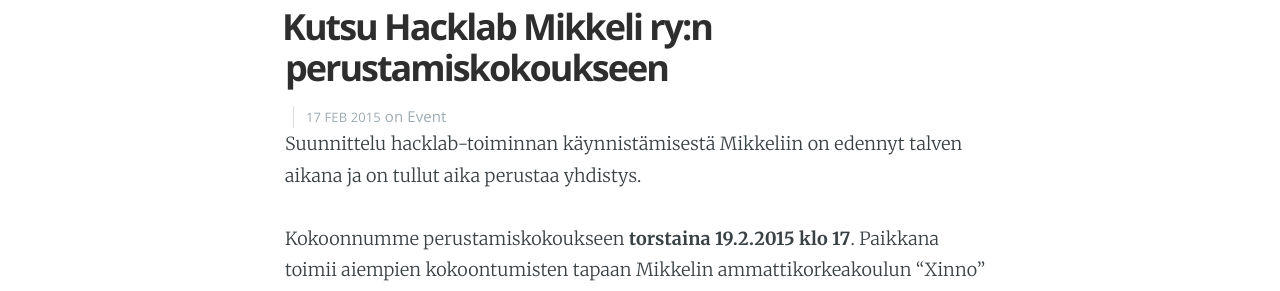
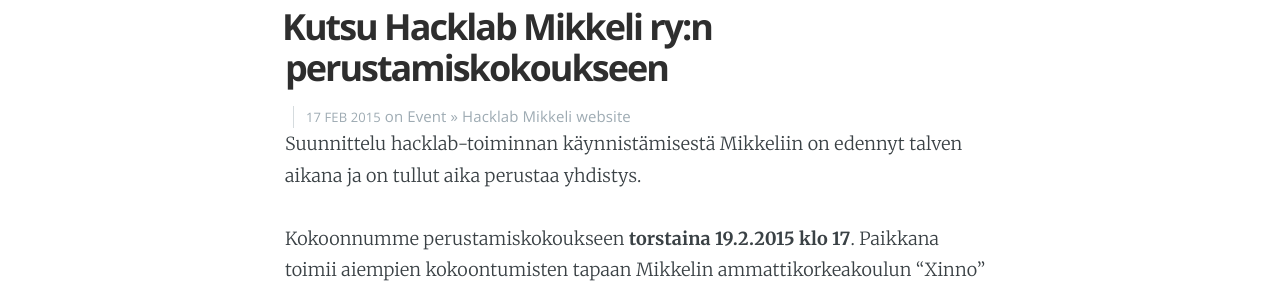
Before and after one commit to hacklabmikkeli/hacklabmikkeli.github.io, a Jekyll site: the page built from _posts/2015-02-17-kutsu-hacklab-mikkeli-ryn-perustamiskokoukseen.markdown, in a window 1280 px wide. Shown: the part 172-463 px from the top of the page. Built offline with Jekyll 4.4.1, drawn with Linux system fonts in a browser that asks for light colours; nearby versions of some CDN libraries; Markdown is read by kramdown in place of the engine named in the settings.

Commit message:
** Add link to mainsite

```diff
--- a/_layouts/post.html
+++ b/_layouts/post.html
@@ -38,6 +38,7 @@
                     {% endif %}
                 {% endfor %}
                 {% endif %}
+                &raquo; <a href="http://mikkeli.hacklab.fi/">Hacklab Mikkeli website</a>
             </section>
         </header>
 
```
